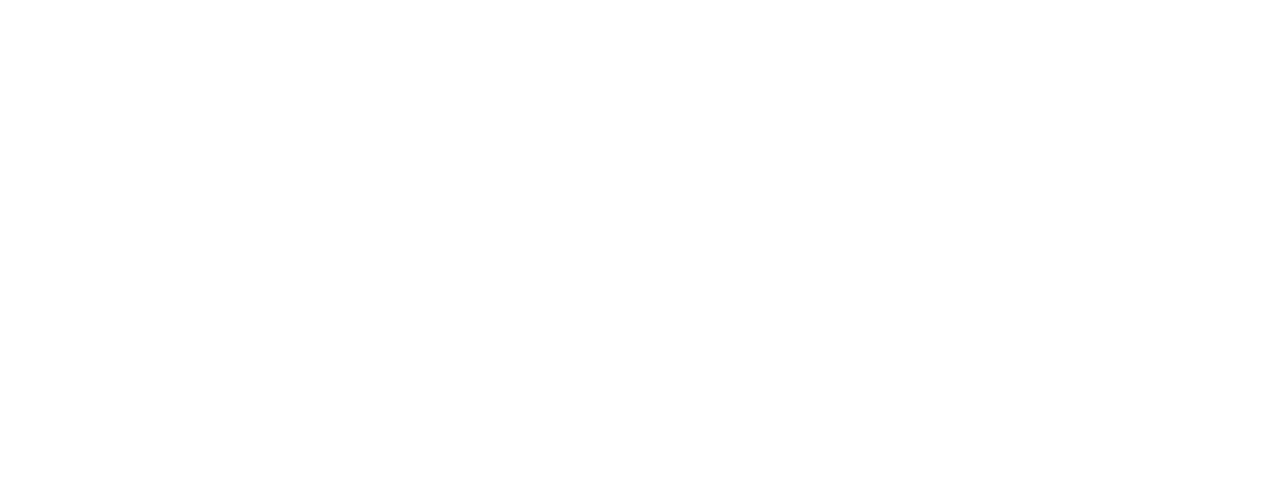
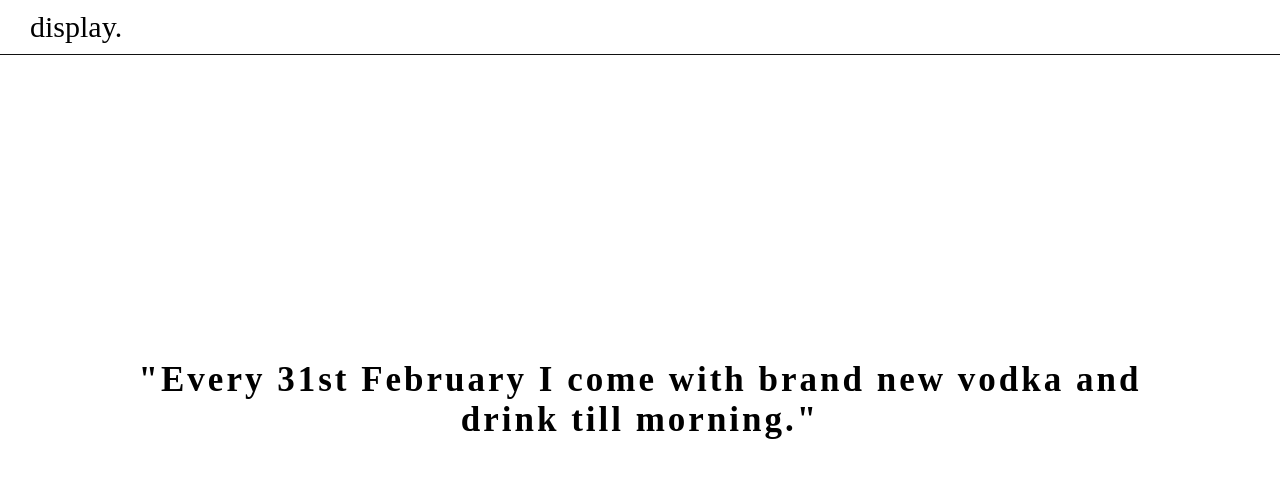
Before and after one commit to Yasengo/display, a plain HTML site: page index.html in a window 1280 px wide. Drawn offline with Linux system fonts and the light colour scheme; a web font is replaced by a local one.

Commit message:
Update index.html

```diff
--- a/index.html
+++ b/index.html
@@ -1,14 +1,35 @@
 <!DOCTYPE html>
 <html lang="en">
+
 <head>
     <meta charset="UTF-8">
     <meta http-equiv="X-UA-Compatible" content="IE=edge">
     <meta name="viewport" content="width=device-width, initial-scale=1.0">
     <link rel="stylesheet" href="./css/style.css">
-    <title>Document</title>
+    <link rel="stylesheet" href="./css/font.css">
+    <title>display.</title>
 </head>
+
 <body>
+
+    <header>
+        <div class="header_left">
+            <a href="index.html">display.</a>
+        </div>
+        <div class="header_right">
+        </div>
+    </header>
+    <section class="home">
+        <div class="home_content">
+            <h1>"Every 31st February I come with brand new vodka and drink till morning."</h1>
+        </div>
+    </section>
+
+
+
+
+
     <script src="./javascript/script.js"></script>
+</body>
 
-</body>
 </html>
```
